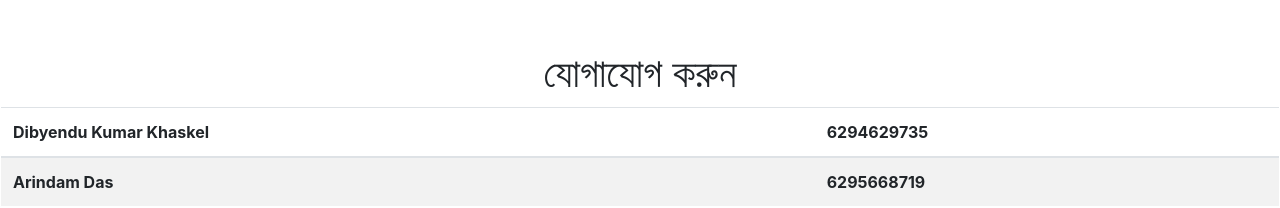
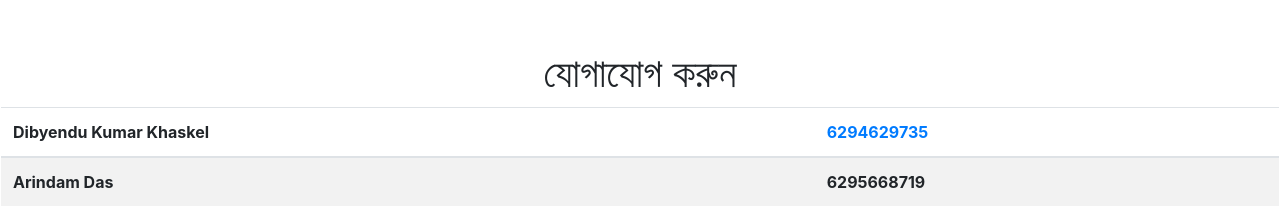
Before and after one commit to digidigital2021/puja, a plain HTML site: page contact.html in a window 1280 px wide. Shown: the top 208 px of the page. Drawn offline with nearby package versions, Linux system fonts and the light colour scheme.

Commit message:
Update contact.html

```diff
--- a/contact.html
+++ b/contact.html
@@ -48,7 +48,7 @@
   <thead>
     <tr>
 <th>Dibyendu Kumar Khaskel</th>
-<th>6294629735</th>
+<th><a href="tel://6294629735">6294629735</a></th>
     </tr>
   </thead>
   <tbody>
```
